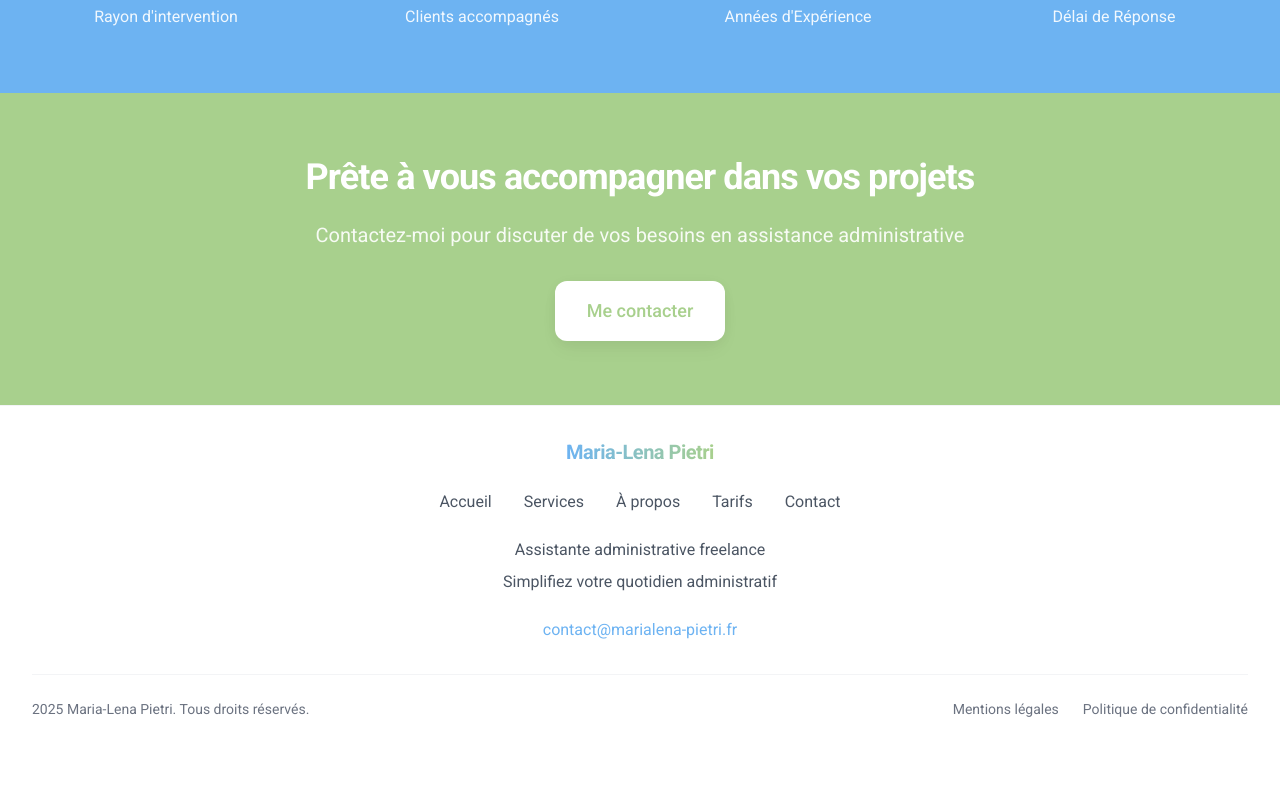
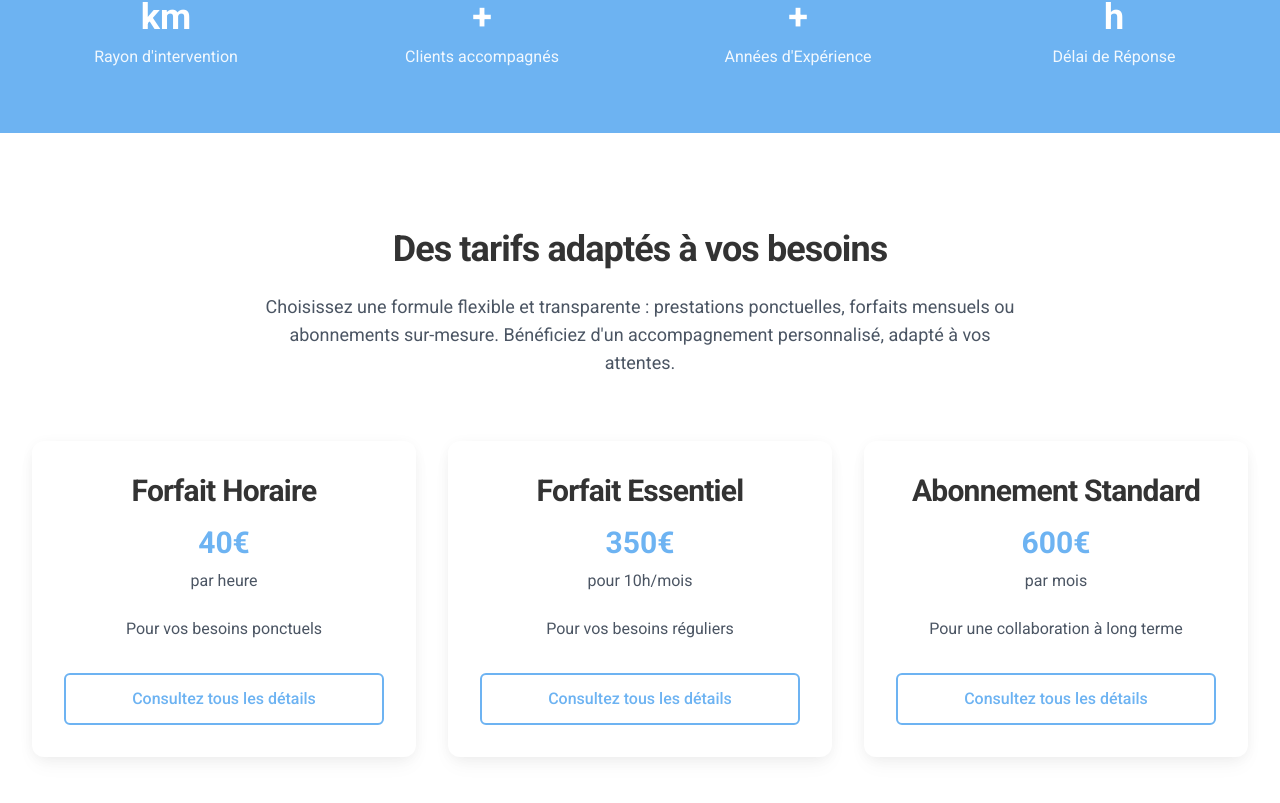
Before and after one commit to marialena31/assistante, a Next.js app: page / in a window 1280 px wide. Shown: the part 1717-2520 px from the top of the page. Before the commit the page ends 2468 px from the top, so only its background shows below. Built offline with nearby package versions, Linux system fonts and the light colour scheme; no server answers.

Commit message:
update pricing page and section

```diff
--- a/content/pages/index.json
+++ b/content/pages/index.json
@@ -49,6 +49,32 @@
       }
     ]
   },
+  "pricing": {
+    "title": "Des tarifs adaptés à vos besoins",
+    "description": "Choisissez une formule flexible et transparente : prestations ponctuelles, forfaits mensuels ou abonnements sur-mesure. Bénéficiez d'un accompagnement personnalisé, adapté à vos attentes.",
+    "buttonText": "Consultez tous les détails",
+    "buttonLink": "/tarifs",
+    "highlights": [
+      {
+        "name": "Forfait Horaire",
+        "price": "40€",
+        "unit": "par heure",
+        "description": "Pour vos besoins ponctuels"
+      },
+      {
+        "name": "Forfait Essentiel",
+        "price": "350€",
+        "unit": "pour 10h/mois",
+        "description": "Pour vos besoins réguliers"
+      },
+      {
+        "name": "Abonnement Standard",
+        "price": "600€",
+        "unit": "par mois",
+        "description": "Pour une collaboration à long terme"
+      }
+    ]
+  },
   "stats": [
     { "number": 50, "suffix": "km", "label": "Rayon d'intervention" },
     { "number": 30, "suffix": "+", "label": "Clients accompagnés" },
--- a/pages/index.tsx
+++ b/pages/index.tsx
@@ -100,7 +100,8 @@ export default function Home() {
               <FadeIn key={index} delay={index * 0.1}>
                 <div className="text-center">
                   <div className="text-3xl md:text-4xl font-bold mb-2">
-                    <Counter end={stat.number} suffix={stat.suffix} duration={2} />
+                    <Counter end={stat.number} duration={2} />
+                    {stat.suffix}
                   </div>
                   <div className="text-white/90 text-sm md:text-base">{stat.label}</div>
                 </div>
@@ -110,27 +111,52 @@ export default function Home() {
         </div>
       </section>
 
+      {/* Pricing Section */}
+      {indexContent.pricing && (
+        <section className="section bg-white">
+          <div className="container">
+            <FadeIn>
+              <div className="text-center max-w-3xl mx-auto mb-16">
+                <h2 className="h2 mb-6">{indexContent.pricing.title}</h2>
+                <p className="text-lg text-gray-600">{indexContent.pricing.description}</p>
+              </div>
+            </FadeIn>
+
+            <StaggerChildren>
+              <div className="grid grid-cols-1 md:grid-cols-3 gap-8">
+                {indexContent.pricing.highlights.map((plan, index) => (
+                  <StaggerItem key={index}>
+                    <div className="card card-hover h-full text-center p-8">
+                      <h3 className="h3 mb-4">{plan.name}</h3>
+                      <div className="text-3xl font-bold text-primary mb-2">{plan.price}</div>
+                      <div className="text-gray-600 mb-6">{plan.unit}</div>
+                      <p className="text-gray-600 mb-8">{plan.description}</p>
+                      <AnimatedButton href="/tarifs" variant="outline" className="w-full">
+                        {indexContent.pricing.buttonText}
+                      </AnimatedButton>
+                    </div>
+                  </StaggerItem>
+                ))}
+              </div>
+            </StaggerChildren>
+          </div>
+        </section>
+      )}
+
       {/* Call to Action */}
       <section className="section-sm bg-accent text-white">
         <div className="container">
-          <FadeIn>
-            <div className="max-w-3xl mx-auto text-center">
-              <h2 className="h2 mb-6">
+          <div className="text-center">
+            <h2 className="h2 mb-6 text-white">
               {indexContent.callToAction.title}
             </h2>
-              <p className="text-lg md:text-xl mb-8 text-white/90">
+            <p className="text-lg text-white/90 mb-8 max-w-2xl mx-auto">
               {indexContent.callToAction.description}
             </p>
-              <motion.a
-                href={indexContent.callToAction.buttonLink}
-                className="inline-block bg-white text-accent hover:bg-gray-100 px-8 py-4 rounded-xl font-medium text-lg transition-all shadow-soft hover:shadow-strong"
-                whileHover={{ scale: 1.05 }}
-                whileTap={{ scale: 0.95 }}
-              >
+            <AnimatedButton href={indexContent.callToAction.buttonLink} variant="white">
               {indexContent.callToAction.buttonText}
-              </motion.a>
+            </AnimatedButton>
           </div>
-          </FadeIn>
         </div>
       </section>
     </Layout>
--- a/pages/politique-confidentialite.tsx
+++ b/pages/politique-confidentialite.tsx
@@ -1,6 +1,23 @@
 import Layout from '../components/layout/Layout';
 import FadeIn from '../components/animations/FadeIn';
 import politiqueContent from '../content/pages/politique-confidentialite.json';
+
+type ItemType = string | { label: string; value: string; } | { title: string; description: string; };
+
+interface Section {
+  title: string;
+  content?: string;
+  items?: ItemType[];
+  subsections?: {
+    title: string;
+    items?: string[];
+  }[];
+  note?: string;
+  contact?: string | {
+    email: string;
+    phone: string;
+  };
+}
 
 export default function PolitiqueConfidentialite() {
   return (
@@ -19,32 +36,26 @@ export default function PolitiqueConfidentialite() {
                 {politiqueContent.introduction}
               </p>
 
-              {politiqueContent.sections.map((section, index) => (
+              {politiqueContent.sections.map((section: Section, index) => (
                 <section key={index} className="mb-12">
                   <h2 className="text-2xl font-bold text-dark mb-6">{section.title}</h2>
                   {section.content && <p>{section.content}</p>}
 
-                  {section.items && !section.items[0]?.title && (
+                  {section.items && section.items.length > 0 && (
                     <ul className={section.content ? "list-disc pl-6" : "list-none space-y-2"}>
                       {section.items.map((item, idx) => (
                         <li key={idx}>
                           {typeof item === 'string' ? (
                             item
-                          ) : (
+                          ) : 'label' in item ? (
                             <>
                               <strong>{item.label}:</strong> {item.value}
                             </>
+                          ) : (
+                            <>
+                              <strong>{item.title}:</strong> {item.description}
+                            </>
                           )}
-                        </li>
-                      ))}
-                    </ul>
-                  )}
-
-                  {section.items && section.items[0]?.title && (
-                    <ul className="list-disc pl-6">
-                      {section.items.map((item, idx) => (
-                        <li key={idx}>
-                          <strong>{item.title}:</strong> {item.description}
                         </li>
                       ))}
                     </ul>
```
Also changed, not shown: content/pages/tarifs.json (+99 -27 lines). Lines whose indentation alone changed are shown as unchanged.
